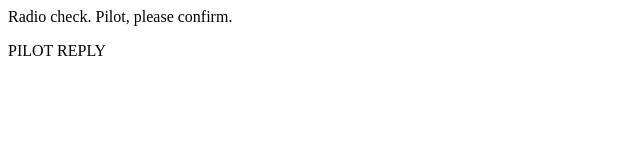
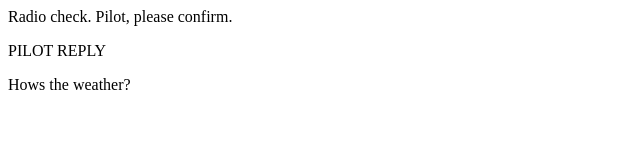
Before and after one commit to darynbdemoss/communication-log, a plain HTML site: page index.html in a window 1280 px wide. Shown: the whole page, without its empty margins (0-640 px from the left). Drawn offline with Linux system fonts and the light colour scheme.

Commit message:
Added third line

```diff
--- a/index.html
+++ b/index.html
@@ -2,5 +2,6 @@
 <body>
   <p>Radio check. Pilot, please confirm.</p>
   <p>PILOT REPLY</p>
+  <p> Hows the weather?</p>
 </body>
 </html>
```
